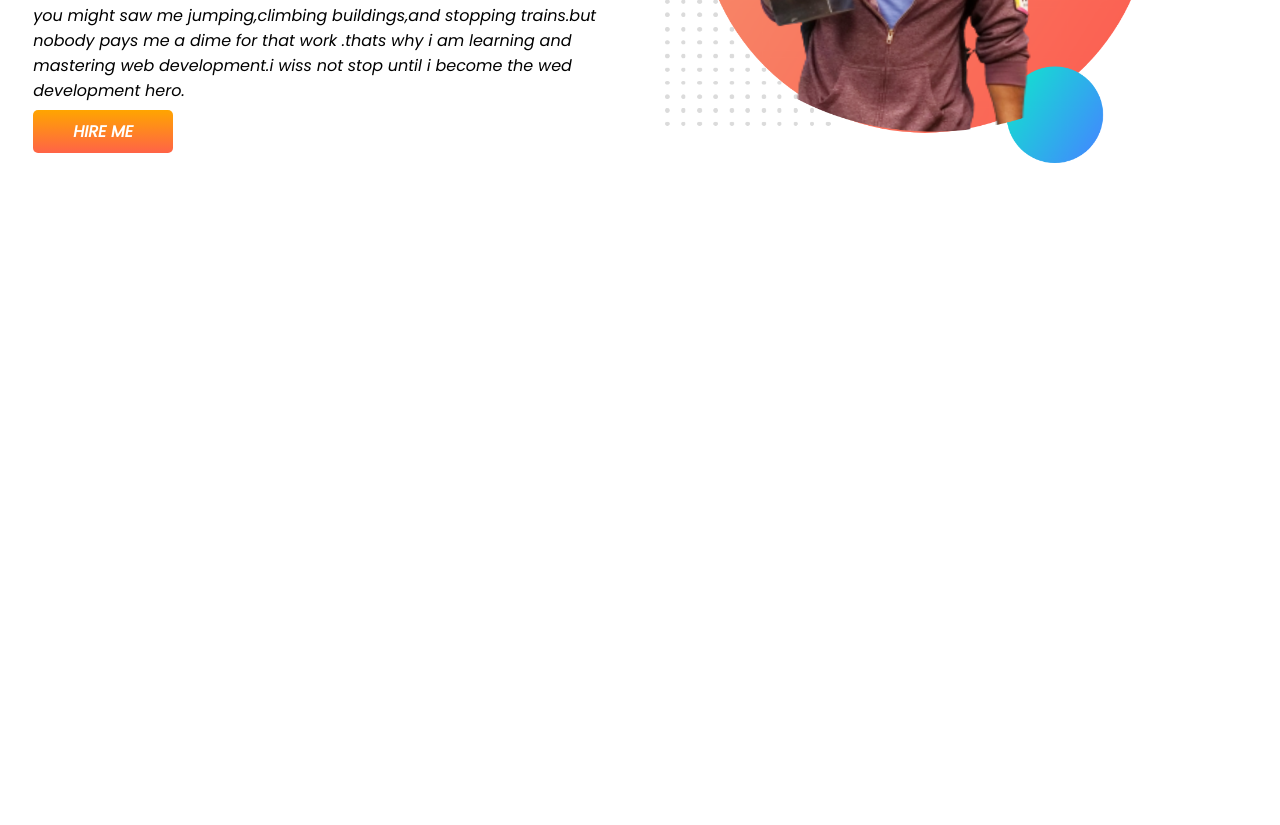
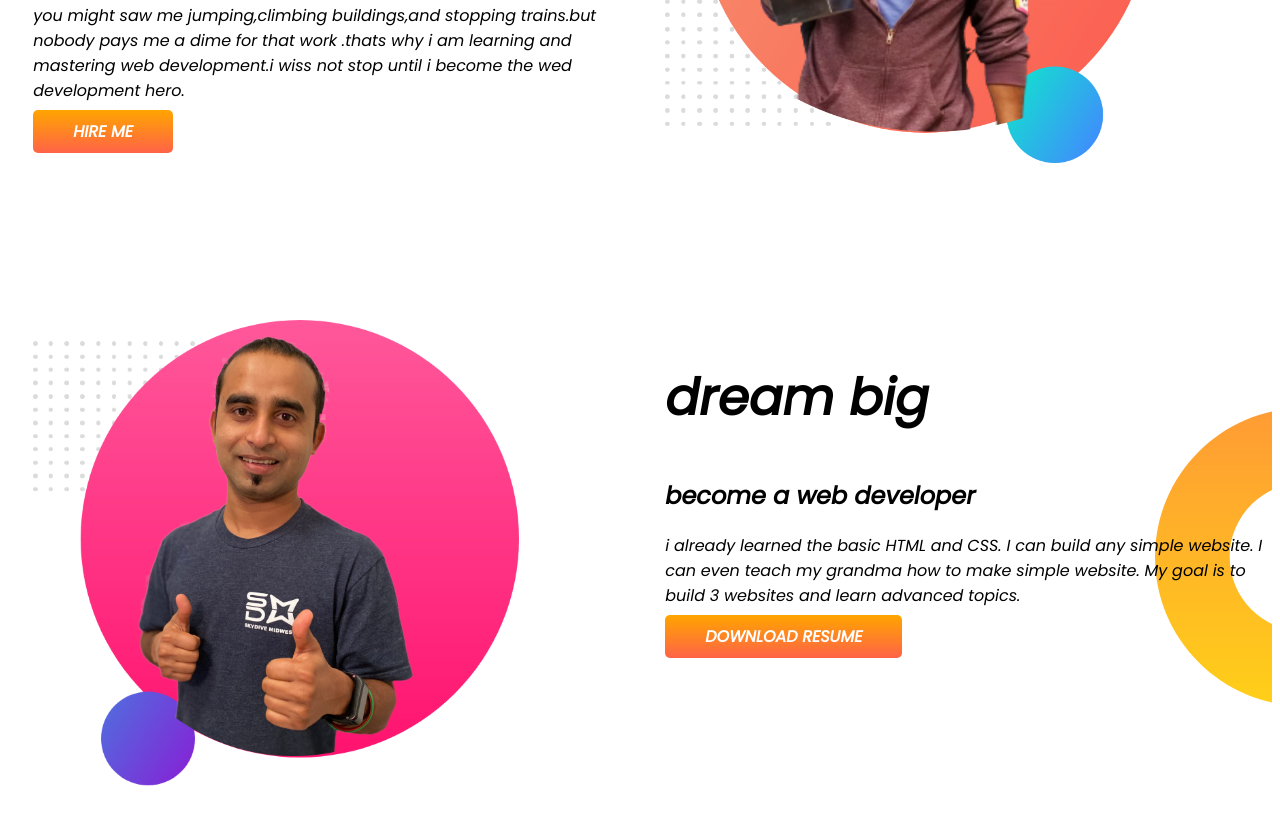
Before and after one commit to saraafrin/developer-portfolio2, a plain HTML site: page index.html in a window 1280 px wide. Shown: the part 327-1152 px from the top of the page. Before the commit the page ends 800 px from the top, so only its background shows below. Drawn offline with Linux system fonts and the light colour scheme.

Commit message:
dream added

```diff
--- a/index.html
+++ b/index.html
@@ -20,12 +20,25 @@
       <h3>build climber and train stopper</h3>
       <p>you might saw me jumping,climbing buildings,and stopping trains.but nobody pays me a dime for that work .thats
         why i am learning and mastering web development.i wiss not stop until i become the wed development hero.</p>
-      <a class="link-button" target="blank" href="https://www.linkedin.com/company/programminghero/">HIRE ME</a>
+      <a class="link-button" target="_blank" href="https://www.linkedin.com/company/programminghero/">HIRE ME</a>
     </div>
     <div class="half-width">
       <img src="images/jhankar-pic-with-bg.png" alt="">
     </div>
   </section>
+  <section class="dream-big">
+    <div class="half-width">
+      <img src="images/jhankar2.png" alt="">
+    </div>
+    <div class="half-width">
+      <h1>dream big</h1>
+      <h2>become a web developer</h2>
+      <p>i already learned the basic HTML and CSS. I can build any simple website. I can even teach my grandma how to
+        make
+        simple website. My goal is to build 3 websites and learn advanced topics.</p>
+      <a class="link-button" target="_blank" href="">DOWNLOAD RESUME</a>
+    </div>
+  </section>
 </body>
 
 </html>
--- a/style.css
+++ b/style.css
@@ -9,6 +9,7 @@ h1{
 }
 section{
     display: flex;
+    margin-bottom: 150px;
 }
 .half-width{
     width: 50%;
@@ -25,3 +26,8 @@ section{
     padding: 10px 40px;
     border-radius: 5px;
 }
+.dream-big{
+    background-image: url(images/dream-bg.png);
+    background-repeat: no-repeat;
+    background-position: right;
+}
```
